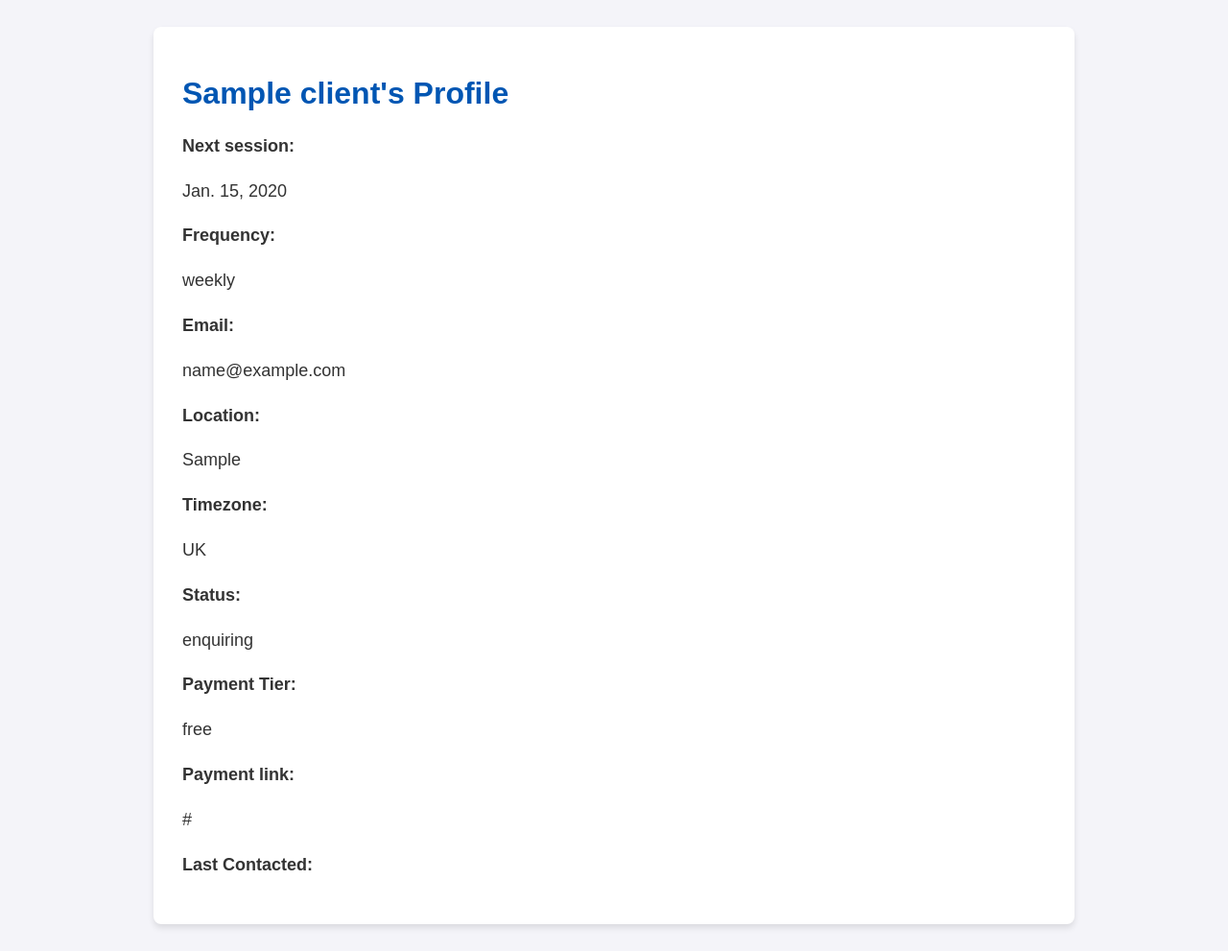
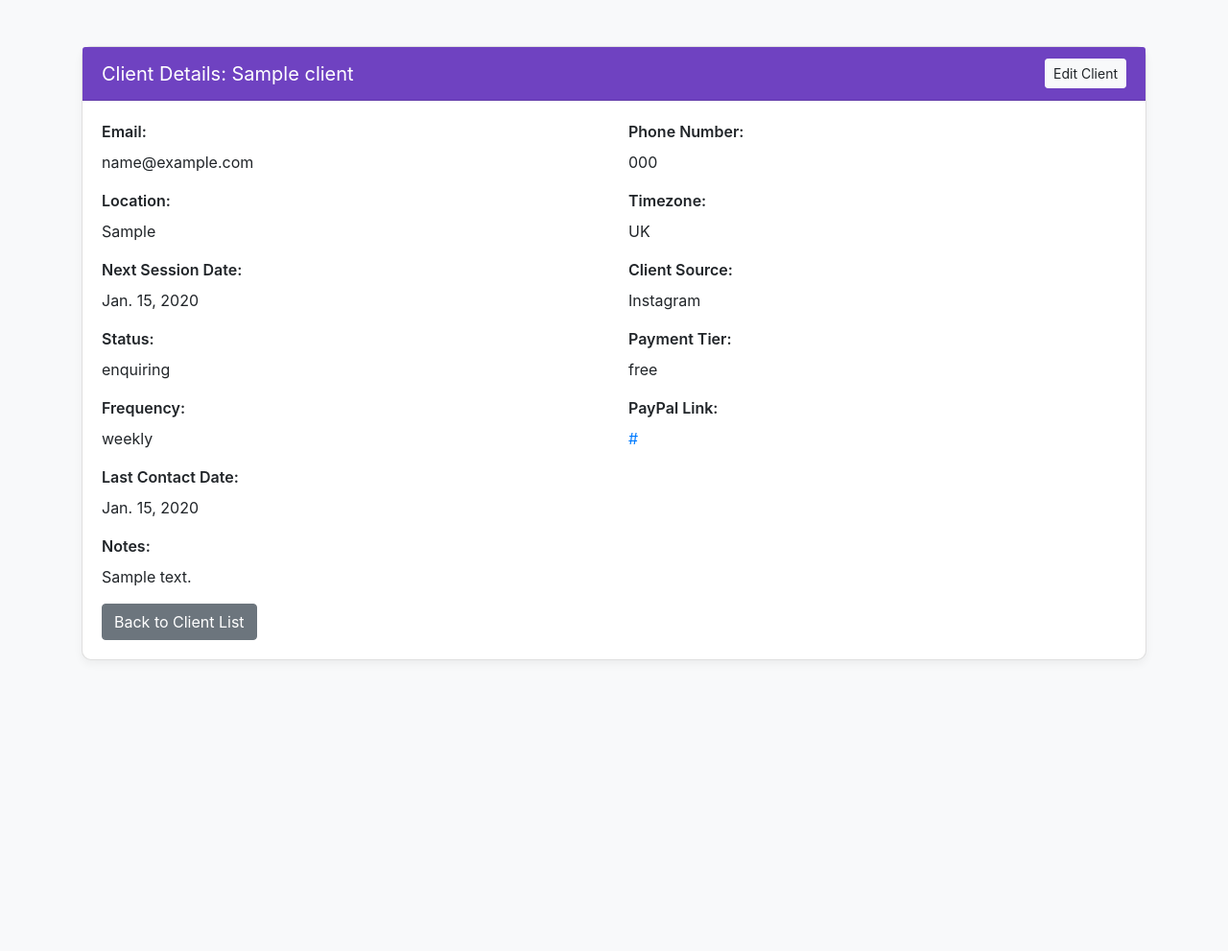
Before and after one commit to Robbolo/client-webapp, a Django app: page /client/1/ in a window 1280 px wide. Shown: the whole page at 96% size. After the commit the page ends 688 px from the top, so only its background shows below. Run offline with Django 5.2, Linux system fonts and the light colour scheme; tables that the repository leaves empty hold one stand-in row (values such as "Sample post"); some libraries are stand-ins or nearby versions.

Commit message:
client edits working

```diff
--- a/src/clients/templates/clients/client_detail.html
+++ b/src/clients/templates/clients/client_detail.html
@@ -1,50 +1,96 @@
+{% load static %}
 <!DOCTYPE html>
 <html lang="en">
 <head>
     <meta charset="UTF-8">
-    <meta name="viewport" content="width=device-width, initial-scale=1.0">
-    <title>{{ client.name }}'s Profile</title>
+    <title>Client Details</title>
+    <link href="https://stackpath.bootstrapcdn.com/bootstrap/4.5.2/css/bootstrap.min.css" rel="stylesheet">
     <style>
         body {
-            font-family: Arial, sans-serif;
-            background-color: #f4f4f9;
-            color: #333;
-            padding: 20px;
+            background-color: #f8f9fa;
         }
-        .container {
-            max-width: 900px;
-            margin: 0 auto;
-            background: white;
-            padding: 30px;
-            border-radius: 8px;
-            box-shadow: 0 4px 6px rgba(0, 0, 0, 0.1);
+        .card {
+            border-radius: 10px;
+            box-shadow: 0 4px 10px rgba(0,0,0,0.05);
         }
-        h1 {
-            color: #0056b3;
-            font-size: 32px;
+        .card-header {
+            background-color: #6f42c1;
+            color: white;
+            font-size: 1.25rem;
         }
-        p {
-            font-size: 18px;
-            line-height: 1.6;
+        .card-body label {
+            font-weight: 600;
         }
-        .detail-label {
-            font-weight: bold;
-            margin-top: 10px;
+        .btn-purple {
+            background-color: #6f42c1;
+            color: white;
+        }
+        .btn-purple:hover {
+            background-color: #59359d;
         }
     </style>
 </head>
 <body>
-    <div class="container">
-        <h1>{{ client.name }}'s Profile</h1>
-        <p class="detail-label">Next session:</p> <p>{{ client.next_session_date}}</p>
-        <p class="detail-label">Frequency:</p> <p>{{ client.frequency }}</p>
-        <p class="detail-label">Email:</p> <p>{{ client.email }}</p>
-        <p class="detail-label">Location:</p> <p>{{ client.location }}</p>
-        <p class="detail-label">Timezone:</p> <p>{{ client.timezone }}</p>
-        <p class="detail-label">Status:</p> <p>{{ client.client_status }}</p>
-        <p class="detail-label">Payment Tier:</p> <p>{{ client.payment_tier }}</p>
-        <p class="detail-label">Payment link:</p> <p>{{ client.paypal_link }}</p>
-        <p class="detail-label">Last Contacted:</p> <p>{{ client.last_contacted }}</p>
+<div class="container mt-5">
+    <div class="card">
+        <div class="card-header d-flex justify-content-between align-items-center">
+            <span>Client Details: {{ client.name }}</span>
+            <a href="{% url 'edit_client' client.id %}" class="btn btn-sm btn-light">Edit Client</a>
+        </div>
+        <div class="card-body">
+            <div class="row">
+                <div class="col-md-6 mb-3">
+                    <label>Email:</label>
+                    <div>{{ client.email }}</div>
+                </div>
+                <div class="col-md-6 mb-3">
+                    <label>Phone Number:</label>
+                    <div>{{ client.phone_number }}</div>
+                </div>
+                <div class="col-md-6 mb-3">
+                    <label>Location:</label>
+                    <div>{{ client.location }}</div>
+                </div>
+                <div class="col-md-6 mb-3">
+                    <label>Timezone:</label>
+                    <div>{{ client.timezone }}</div>
+                </div>
+                <div class="col-md-6 mb-3">
+                    <label>Next Session Date:</label>
+                    <div>{{ client.next_session_date }}</div>
+                </div>
+                <div class="col-md-6 mb-3">
+                    <label>Client Source:</label>
+                    <div>{{ client.client_source }}</div>
+                </div>
+                <div class="col-md-6 mb-3">
+                    <label>Status:</label>
+                    <div>{{ client.client_status }}</div>
+                </div>
+                <div class="col-md-6 mb-3">
+                    <label>Payment Tier:</label>
+                    <div>{{ client.payment_tier }}</div>
+                </div>
+                <div class="col-md-6 mb-3">
+                    <label>Frequency:</label>
+                    <div>{{ client.frequency }}</div>
+                </div>
+                <div class="col-md-6 mb-3">
+                    <label>PayPal Link:</label>
+                    <div><a href="{{ client.paypal_link }}" target="_blank">{{ client.paypal_link }}</a></div>
+                </div>
+                <div class="col-md-6 mb-3">
+                    <label>Last Contact Date:</label>
+                    <div>{{ client.last_contact_date }}</div>
+                </div>
+                <div class="col-12 mb-3">
+                    <label>Notes:</label>
+                    <div>{{ client.notes }}</div>
+                </div>
+            </div>
+            <a href="{% url 'client_list' %}" class="btn btn-secondary">Back to Client List</a>
+        </div>
     </div>
+</div>
 </body>
 </html>
--- a/src/clients/urls.py
+++ b/src/clients/urls.py
@@ -6,5 +6,7 @@
     path('notifications/', views.notification_dashboard, name='notification_dashboard'),
     path('notifications/mark_as_read/<int:notification_id>/', views.mark_as_read, name='mark_as_read'),
     path('notifications/read/', views.read_notifications, name='read_notifications'),
-    path('client/<int:client_id>/', views.client_detail, name='client_detail')
+    path('client/<int:client_id>/', views.client_detail, name='client_detail'),
+    path('add-client/', views.add_client, name='add_client'),
+    path('client/<int:client_id>/edit/', views.edit_client, name='edit_client'),
     ]
--- a/src/clients/views.py
+++ b/src/clients/views.py
@@ -1,5 +1,6 @@
-from django.shortcuts import render, get_object_or_404
+from django.shortcuts import render, get_object_or_404, redirect
 from .models import Client, Notification
+from .forms import ClientForm
 from datetime import timedelta
 from django.utils import timezone
 from django.http import HttpResponseRedirect
@@ -65,3 +66,28 @@
 def read_notifications(request):
     notifications = Notification.objects.filter(read=True).order_by('-created_at')
     return render(request, 'clients/read_notifications.html', {'notifications': notifications})
+
+
+def add_client(request):
+    if request.method == 'POST':
+        form = ClientForm(request.POST)
+        if form.is_valid():
+            form.save()
+            return redirect('client_list')  # Redirect to the client list view
+    else:
+        form = ClientForm()
+
+    return render(request, 'clients/add_client.html', {'form': form})
+
+def edit_client(request, client_id):
+    client = get_object_or_404(Client, id=client_id)
+
+    if request.method == 'POST':
+        form = ClientForm(request.POST, instance=client)
+        if form.is_valid():
+            form.save()
+            return redirect('client_detail', client_id=client.id)
+    else:
+        form = ClientForm(instance=client)
+
+    return render(request, 'clients/edit_client.html', {'form': form, 'client': client})
```
Also changed, not shown: src/clients/forms.py (added, +26 -0 lines), src/clients/templates/clients/add_client.html (added, +67 -0 lines), src/clients/templates/clients/client_list.html (+18 -4 lines), src/clients/templates/clients/edit_client.html (added, +62 -0 lines).
